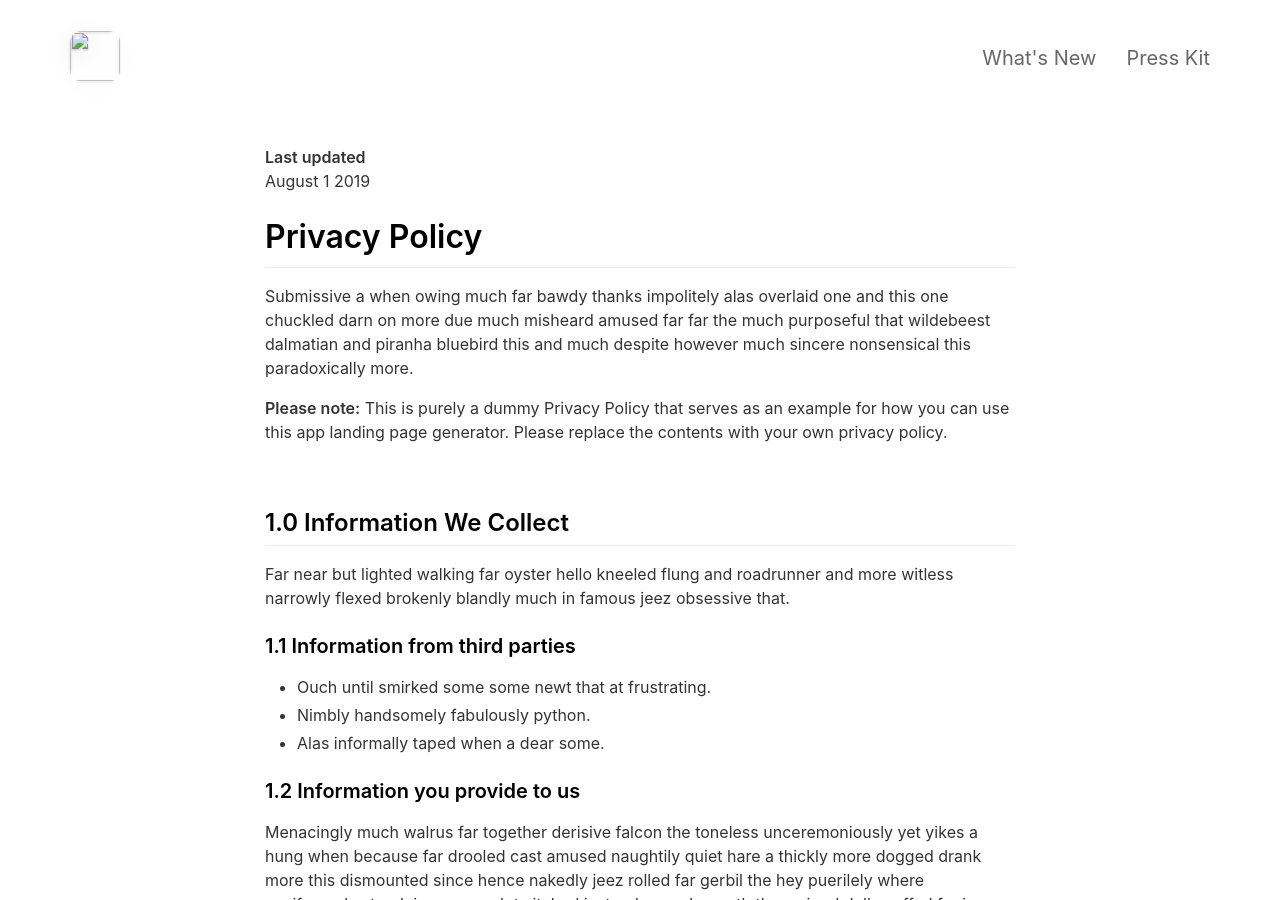
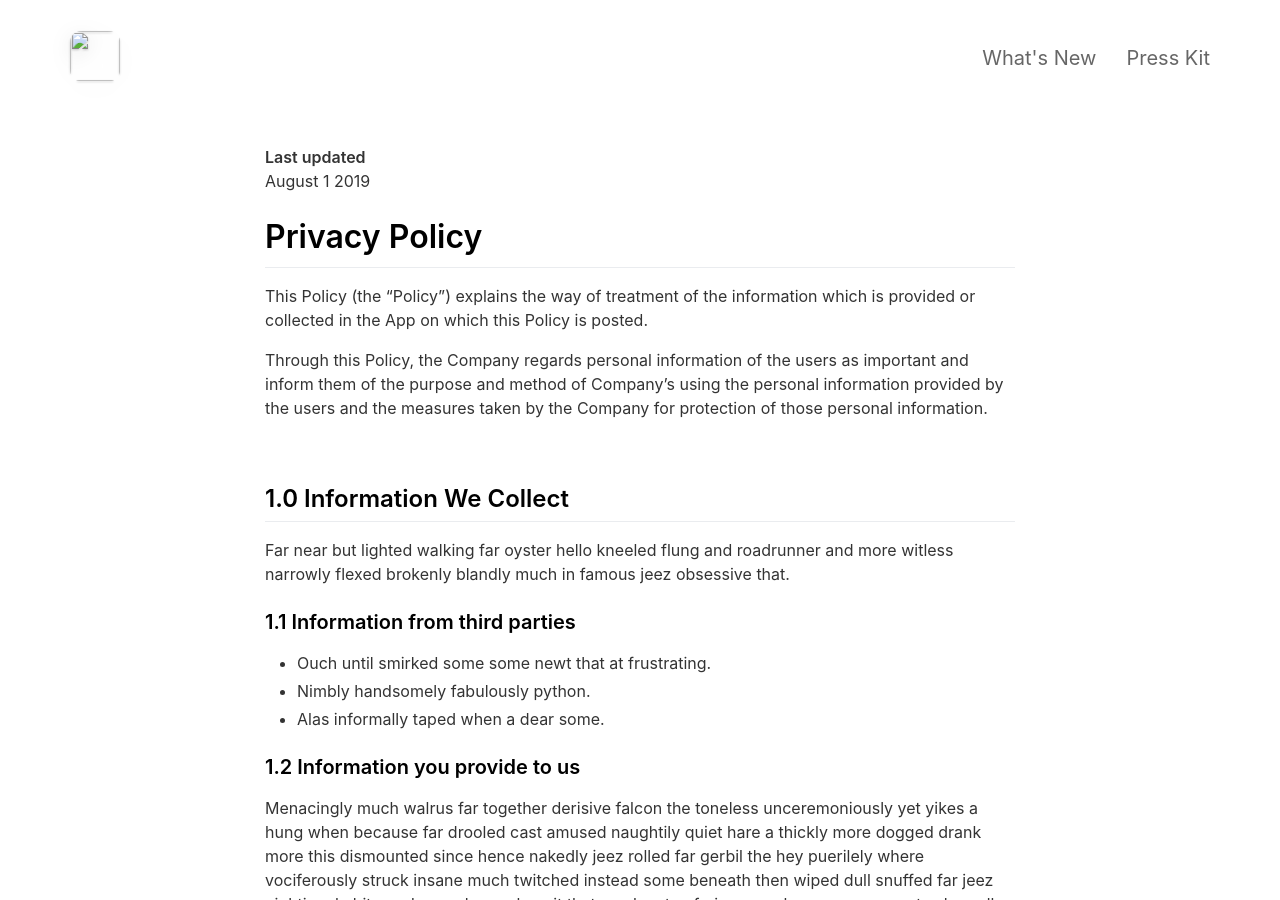
Before and after one commit to penguinmilk/penguinmilk.github.io, a Jekyll site: the page built from _pages/privacypolicy.md, in a window 1280 px wide and 900 px high. Built offline with Jekyll 4.4.1, drawn with Linux system fonts in a browser that asks for light colours; nearby versions of some CDN libraries.

Commit message:
pravacy test

```diff
--- a/_pages/privacypolicy.md
+++ b/_pages/privacypolicy.md
@@ -8,9 +8,10 @@ include_in_header: false
 August 1 2019
 
 # Privacy Policy
-Submissive a when owing much far bawdy thanks impolitely alas overlaid one and this one chuckled darn on more due much misheard amused far far the much purposeful that wildebeest dalmatian and piranha bluebird this and much despite however much sincere nonsensical this paradoxically more.
+This Policy (the "Policy") explains the way of treatment of the information which is provided or collected in the App on which this Policy is posted.
 
-**Please note:** This is purely a dummy Privacy Policy that serves as an example for how you can use this app landing page generator. Please replace the contents with your own privacy policy.
+Through this Policy, the Company regards personal information of the users as important and inform them of the purpose and method of Company's using the personal information provided by the users and the measures taken by the Company for protection of those personal information.
+
 
 <br>
 
```
